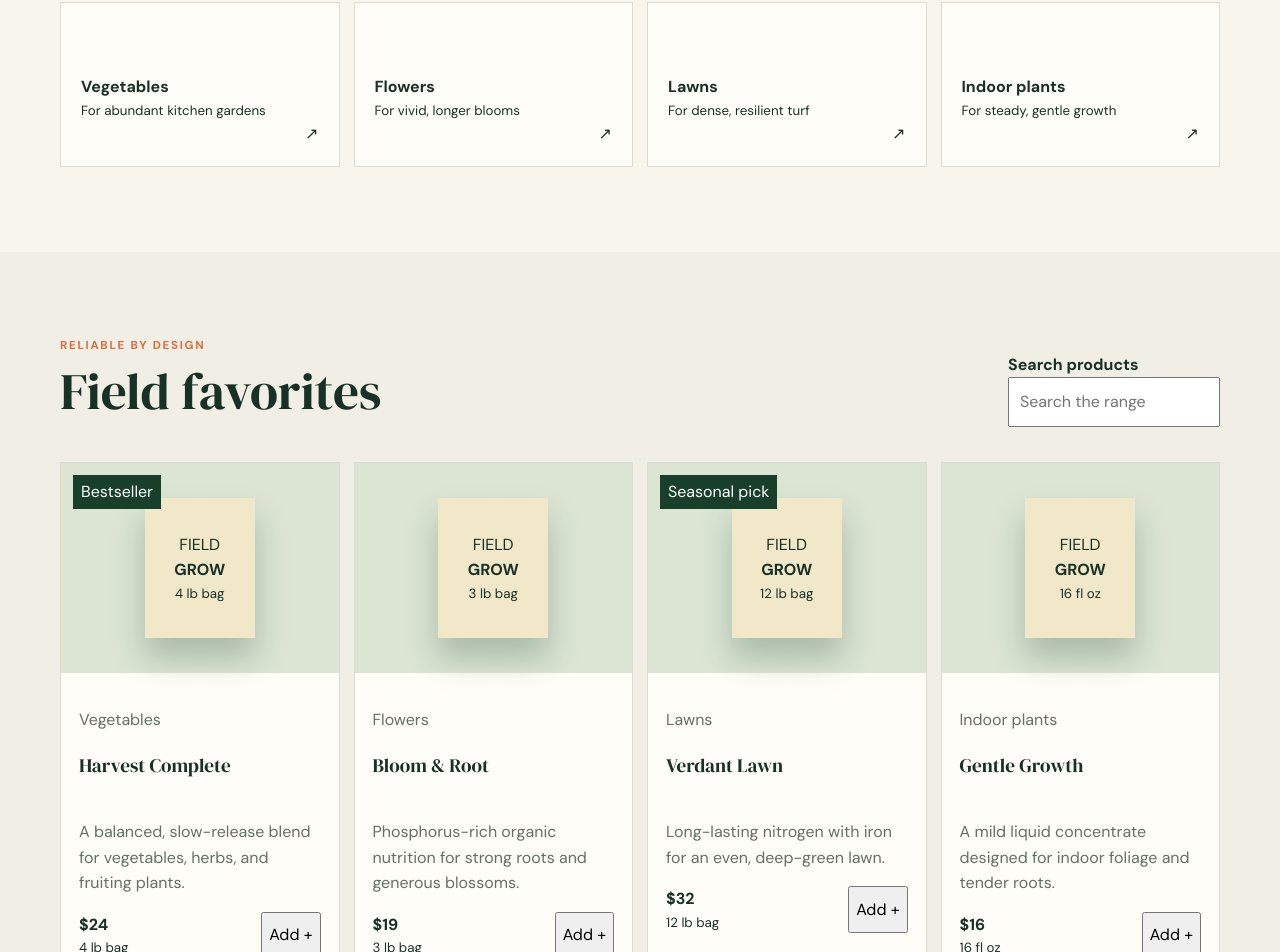
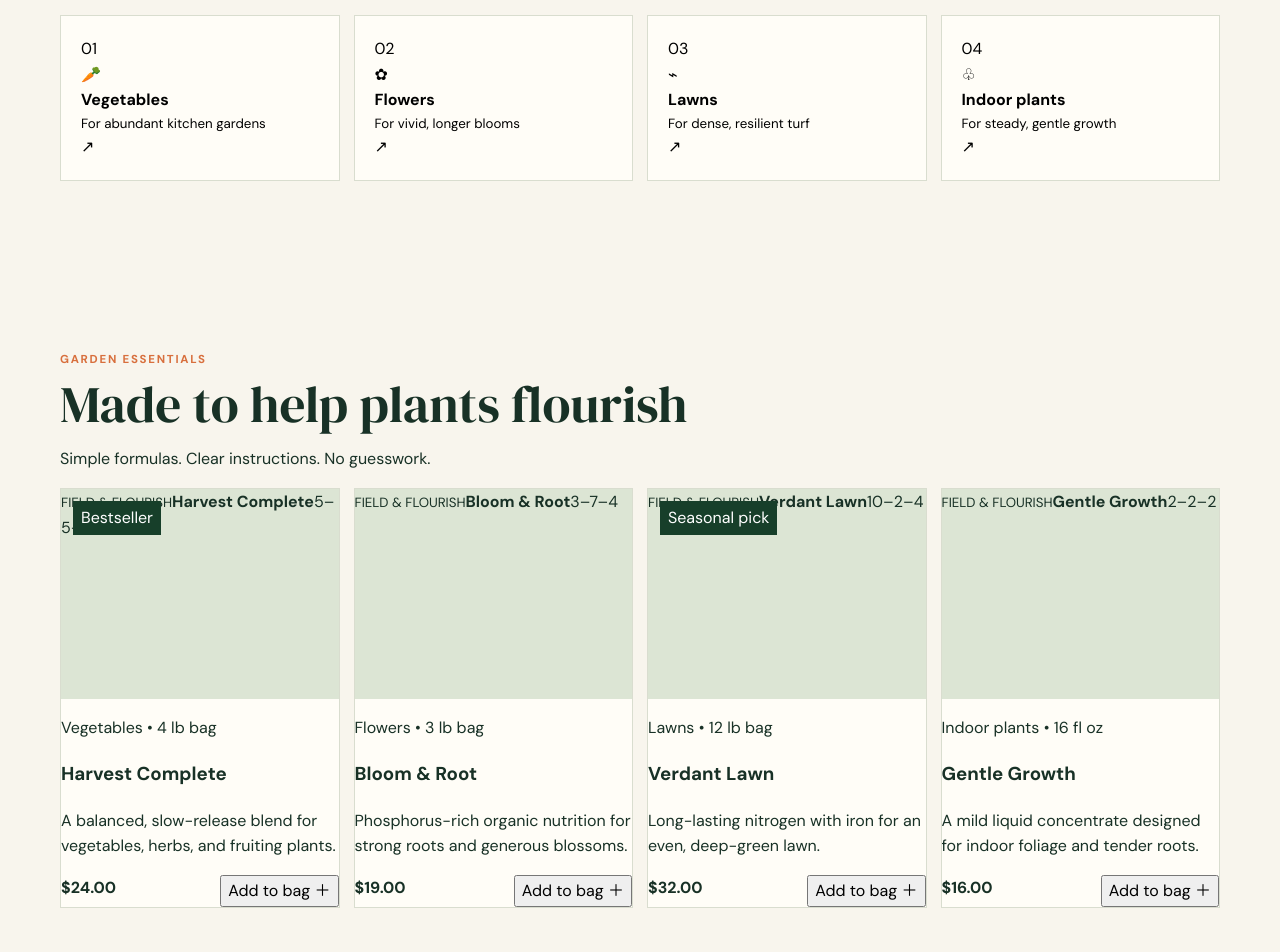
Before and after one commit to avik911/fertilizer, a React (Vite) app: page / in a window 1280 px wide. Shown: the part 958-1910 px from the top of the page. Built offline with nearby package versions, Linux system fonts and the light colour scheme.

Commit message:
Add category and product shopping states

```diff
--- a/src/components/Categories.tsx
+++ b/src/components/Categories.tsx
@@ -1,23 +1,8 @@
 import { categories } from '../data'
 
-export default function Categories() {
-  return (
-    <section className="section categories" id="categories" aria-labelledby="categories-title">
-      <div className="container">
-        <div className="section-heading split-heading">
-          <div><p className="eyebrow">Shop with purpose</p><h2 id="categories-title">Made for what you grow</h2></div>
-          <p>Start with your plants, then find the nutrition that fits. No guesswork or crowded ingredient lists.</p>
-        </div>
-        <div className="category-grid">
-          {categories.map((category) => (
-            <a className="category-card" href="#shop" key={category.name}>
-              <span className="category-symbol" aria-hidden="true">{category.symbol}</span>
-              <span><strong>{category.name}</strong><small>{category.note}</small></span>
-              <span className="arrow" aria-hidden="true">↗</span>
-            </a>
-          ))}
-        </div>
-      </div>
-    </section>
-  )
+export default function Categories({ onChoose }: { onChoose: (category: string) => void }) {
+  return <section className="section categories" id="categories" aria-labelledby="category-heading"><div className="container">
+    <div className="section-heading"><div><p className="eyebrow">Find your formula</p><h2 id="category-heading">Shop by what you grow</h2></div><p>Plants have different appetites. Start with the crop and we’ll help with the rest.</p></div>
+    <div className="category-grid">{categories.map((category, index) => <button className="category-card" type="button" key={category.name} onClick={() => onChoose(category.name)}><span className="category-number">0{index + 1}</span><span className="category-icon" aria-hidden="true">{category.icon}</span><strong>{category.name}</strong><small>{category.note}</small><span className="category-arrow" aria-hidden="true">↗</span></button>)}</div>
+  </div></section>
 }
--- a/src/components/Products.tsx
+++ b/src/components/Products.tsx
@@ -1,87 +1,16 @@
-import { useEffect, useMemo, useState } from 'react'
-import { products } from '../data'
+import type { Product } from '../data'
 
-type ProductsProps = {
-  query: string
-  onQueryChange: (value: string) => void
-  onAdd: () => void
+type Props = { products: Product[]; query: string; status: 'loading' | 'ready' | 'error'; onClear: () => void; onRetry: () => void; onAdd: () => void }
+
+export default function Products({ products, query, status, onClear, onRetry, onAdd }: Props) {
+  return <section className="section products" id="products" aria-labelledby="product-heading"><div className="container">
+    <div className="section-heading product-title"><div><p className="eyebrow">Garden essentials</p><h2 id="product-heading">Made to help plants flourish</h2></div><p>{query ? `Results for “${query}”` : 'Simple formulas. Clear instructions. No guesswork.'}</p></div>
+    {status === 'loading' && <div className="product-grid" aria-label="Loading products" aria-busy="true">{[1, 2, 3, 4].map((item) => <div className="product-card skeleton" key={item}><div></div><p></p><p></p></div>)}</div>}
+    {status === 'error' && <div className="state-card" role="alert"><span aria-hidden="true">↻</span><h3>We couldn’t load the garden shelf</h3><p>The soil may be fine, but the connection isn’t. Please try again.</p><button className="button" type="button" onClick={onRetry}>Try again</button></div>}
+    {status === 'ready' && products.length === 0 && <div className="state-card"><span aria-hidden="true">⌕</span><h3>No exact match yet</h3><p>Try a crop, nutrient ratio, or a broader growing goal.</p><button className="button" type="button" onClick={onClear}>See all products</button></div>}
+    {status === 'ready' && products.length > 0 && <div className="product-grid">{products.map((product) => <article className="product-card" key={product.id}>
+      <div className={`product-visual ${product.tone}`}>{product.badge && <span className="badge">{product.badge}</span>}<div className="mini-bag"><small>FIELD & FLOURISH</small><strong>{product.name}</strong><span>{product.formula}</span></div></div>
+      <div className="product-info"><p className="product-meta">{product.category} <span>•</span> {product.size}</p><h3>{product.name}</h3><p>{product.description}</p><div className="product-buy"><strong>${product.price}.00</strong><button type="button" onClick={onAdd} aria-label={`Add ${product.name} to cart`}>Add to bag <span aria-hidden="true">＋</span></button></div></div>
+    </article>)}</div>}
+  </div></section>
 }
-
-type Status = 'loading' | 'ready' | 'error'
-
-export default function Products({ query, onQueryChange, onAdd }: ProductsProps) {
-  const initialState: Status = new URLSearchParams(window.location.search).get('productState') === 'error' ? 'error' : 'loading'
-  const [status, setStatus] = useState<Status>(initialState)
-
-  useEffect(() => {
-    if (status !== 'loading') return
-    const timer = window.setTimeout(() => setStatus('ready'), 450)
-    return () => window.clearTimeout(timer)
-  }, [status])
-
-  const filteredProducts = useMemo(() => {
-    const normalized = query.trim().toLowerCase()
-    if (!normalized) return products
-    return products.filter((product) => `${product.name} ${product.category} ${product.description}`.toLowerCase().includes(normalized))
-  }, [query])
-
-  return (
-    <section className="section products-section" id="shop" aria-labelledby="products-title">
-      <div className="container">
-        <div className="section-heading products-heading">
-          <div><p className="eyebrow">Reliable by design</p><h2 id="products-title">Field favorites</h2></div>
-          <div className="filter-search">
-            <label htmlFor="product-filter">Search products</label>
-            <input id="product-filter" type="search" value={query} onChange={(event) => onQueryChange(event.target.value)} placeholder="Search the range" />
-          </div>
-        </div>
-
-        {status === 'loading' && (
-          <div className="product-grid" aria-busy="true" aria-label="Loading products">
-            {[1, 2, 3, 4].map((item) => <div className="product-card skeleton" key={item}><div></div><span></span><span></span><span></span></div>)}
-          </div>
-        )}
-
-        {status === 'error' && (
-          <div className="state-panel" role="alert">
-            <span className="state-icon" aria-hidden="true">!</span>
-            <h3>We couldn’t load the field shelf.</h3>
-            <p>Your connection may have paused. Try again and we’ll fetch the products once more.</p>
-            <button className="button primary-button" type="button" onClick={() => setStatus('loading')}>Try again</button>
-          </div>
-        )}
-
-        {status === 'ready' && filteredProducts.length === 0 && (
-          <div className="state-panel">
-            <span className="state-icon" aria-hidden="true">?</span>
-            <h3>No products match “{query}”</h3>
-            <p>Try a crop such as citrus or lawn, or clear your search to browse every formula.</p>
-            <button className="button primary-button" type="button" onClick={() => onQueryChange('')}>Clear search</button>
-          </div>
-        )}
-
-        {status === 'ready' && filteredProducts.length > 0 && (
-          <div className="product-grid" aria-live="polite">
-            {filteredProducts.map((product) => (
-              <article className="product-card" key={product.id}>
-                <div className={`product-visual ${product.tone}`}>
-                  {product.badge && <span className="badge">{product.badge}</span>}
-                  <div className="mini-sack" aria-hidden="true"><span>FIELD</span><strong>{product.name.match(/\d+-\d+-\d+/)?.[0] ?? 'GROW'}</strong><small>{product.size}</small></div>
-                </div>
-                <div className="product-body">
-                  <p className="product-category">{product.category}</p>
-                  <h3>{product.name}</h3>
-                  <p>{product.description}</p>
-                  <div className="product-buy">
-                    <span><strong>${product.price}</strong><small>{product.size}</small></span>
-                    <button type="button" onClick={onAdd} aria-label={`Add ${product.name} to cart`}>Add <span aria-hidden="true">+</span></button>
-                  </div>
-                </div>
-              </article>
-            ))}
-          </div>
-        )}
-      </div>
-    </section>
-  )
-}
```
